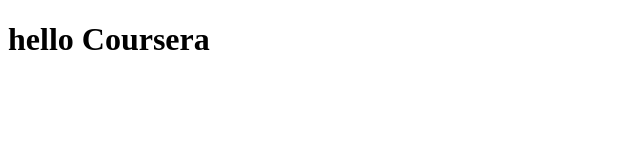
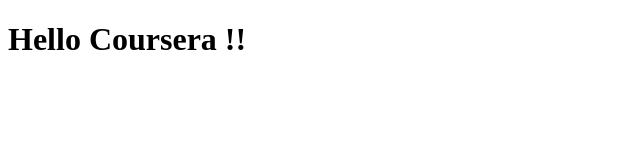
Before and after one commit to naghamsayegh/coursera-angular-course, a plain HTML site: page index.html in a window 1280 px wide. Shown: the whole page, without its empty margins (0-640 px from the left). Drawn offline with Linux system fonts and the light colour scheme.

Commit message:
Next version of web file

```diff
--- a/index.html
+++ b/index.html
@@ -7,7 +7,8 @@
   </head>
 <body>
 
- <h1>hello Coursera</h1>
+ <h1>Hello Coursera !!</h1>
+
 </body>
 
 
```
